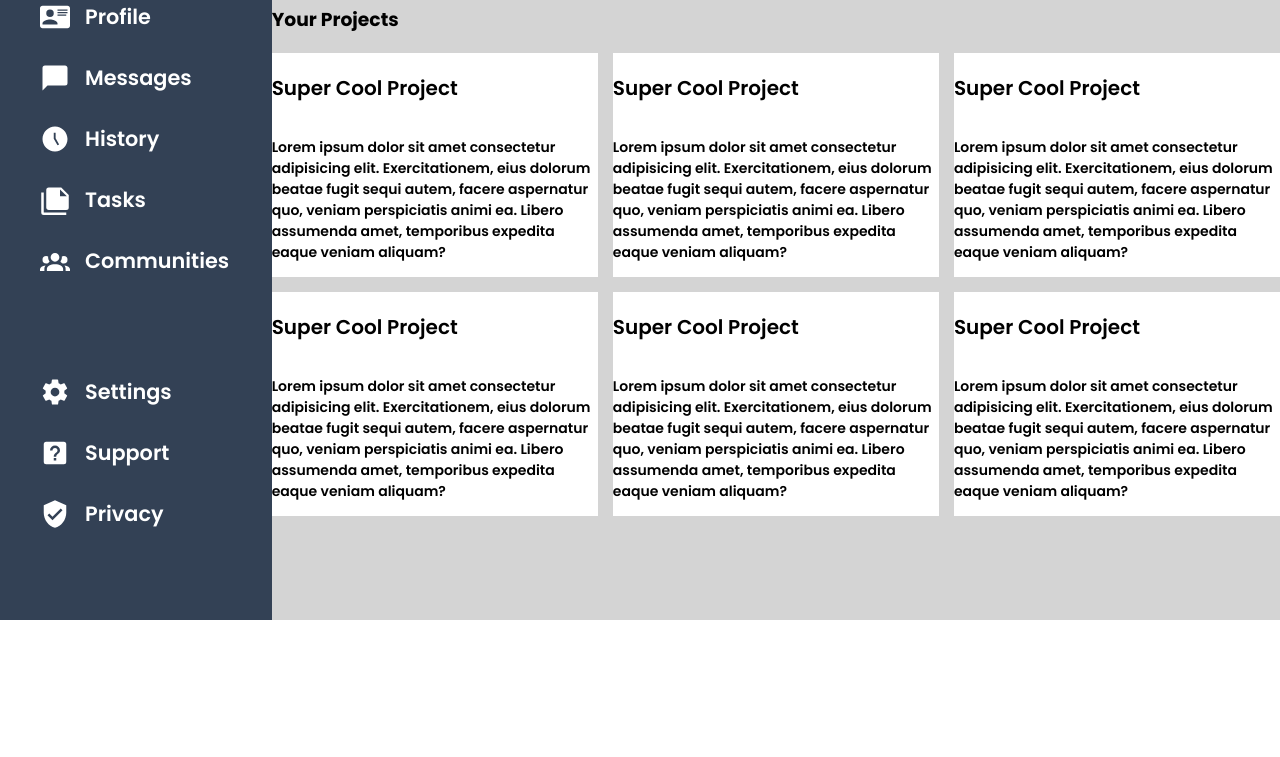
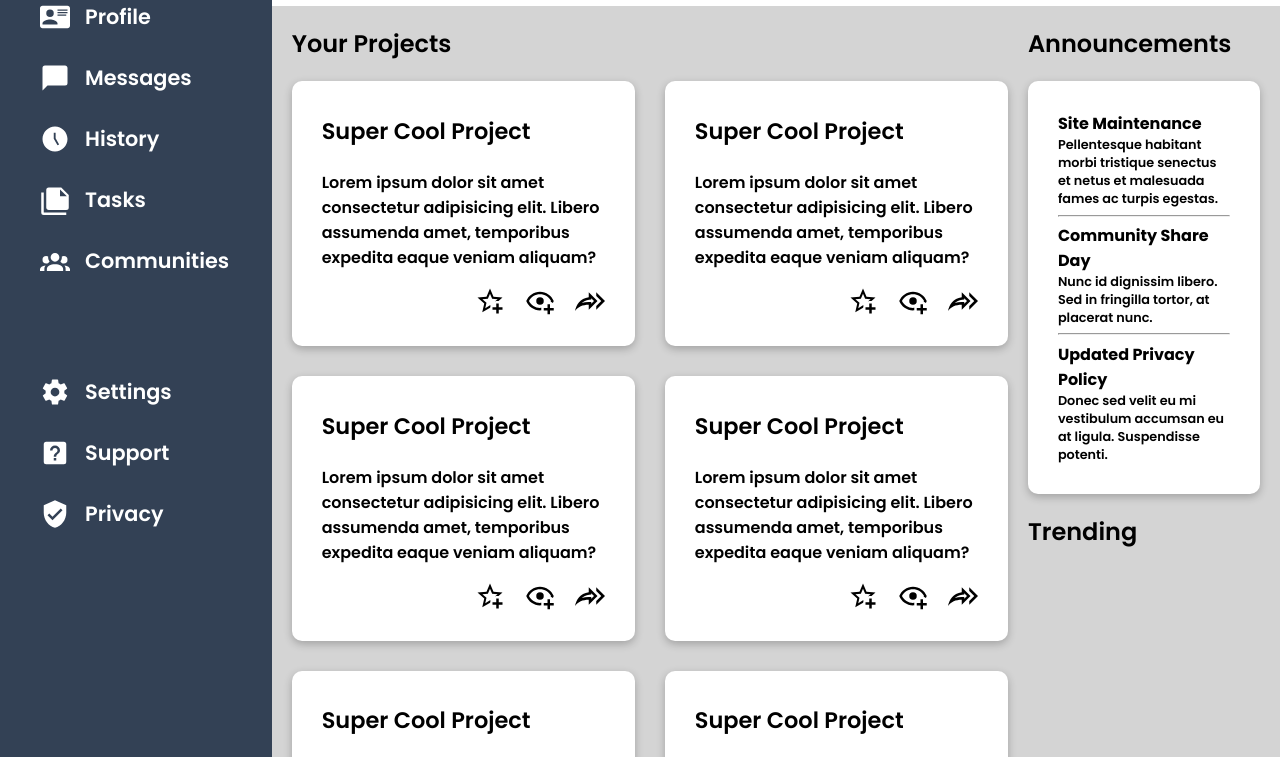
Before and after one commit to itskharina/admin-dashboard, a plain HTML site: page index.html in a window 1280 px wide. Shown: the part 180-937 px from the top of the page. Before the commit the page ends 800 px from the top, so only its background shows below. Drawn offline with Linux system fonts and the light colour scheme.

Commit message:
fininshed project card added announcement part

```diff
--- a/index.html
+++ b/index.html
@@ -91,32 +91,87 @@
         </aside>
         <main class="main">
             <section class="projects">
-                <h3>Your Projects</h3>
+                <h2>Your Projects</h2>
                 <div class="projects-cards">
                     <div class="card">
-                        <p class="title">Super Cool Project</p>
-                        <p>Lorem ipsum dolor sit amet consectetur adipisicing elit. Exercitationem, eius dolorum beatae fugit sequi autem, facere aspernatur quo, veniam perspiciatis animi ea. Libero assumenda amet, temporibus expedita eaque veniam aliquam?</p>
+                        <h3 class="title">Super Cool Project</h3>
+                        <p>Lorem ipsum dolor sit amet consectetur adipisicing elit. Libero assumenda amet, temporibus expedita eaque veniam aliquam?</p>
+                        <div class="icons">
+                            <img class="card-icon" src="star.svg" alt="star icon">
+                            <img class="card-icon" src="eye.svg" alt="seen icon">
+                            <img class="card-icon" src="share.svg" alt="share icon">
+                        </div>
                     </div>
                     <div class="card">
-                        <p class="title">Super Cool Project</p>
-                        <p>Lorem ipsum dolor sit amet consectetur adipisicing elit. Exercitationem, eius dolorum beatae fugit sequi autem, facere aspernatur quo, veniam perspiciatis animi ea. Libero assumenda amet, temporibus expedita eaque veniam aliquam?</p>
+                        <h3 class="title">Super Cool Project</h3>
+                        <p>Lorem ipsum dolor sit amet consectetur adipisicing elit. Libero assumenda amet, temporibus expedita eaque veniam aliquam?</p>
+                        <div class="icons">
+                            <img class="card-icon" src="star.svg" alt="star icon">
+                            <img class="card-icon" src="eye.svg" alt="seen icon">
+                            <img class="card-icon" src="share.svg" alt="share icon">
+                        </div>
                     </div>
                     <div class="card">
-                        <p class="title">Super Cool Project</p>
-                        <p>Lorem ipsum dolor sit amet consectetur adipisicing elit. Exercitationem, eius dolorum beatae fugit sequi autem, facere aspernatur quo, veniam perspiciatis animi ea. Libero assumenda amet, temporibus expedita eaque veniam aliquam?</p>
+                        <h3 class="title">Super Cool Project</h3>
+                        <p>Lorem ipsum dolor sit amet consectetur adipisicing elit. Libero assumenda amet, temporibus expedita eaque veniam aliquam?</p>
+                        <div class="icons">
+                            <img class="card-icon" src="star.svg" alt="star icon">
+                            <img class="card-icon" src="eye.svg" alt="seen icon">
+                            <img class="card-icon" src="share.svg" alt="share icon">
+                        </div>
                     </div>
                     <div class="card">
-                        <p class="title">Super Cool Project</p>
-                        <p>Lorem ipsum dolor sit amet consectetur adipisicing elit. Exercitationem, eius dolorum beatae fugit sequi autem, facere aspernatur quo, veniam perspiciatis animi ea. Libero assumenda amet, temporibus expedita eaque veniam aliquam?</p>
+                        <h3 class="title">Super Cool Project</h3>
+                        <p>Lorem ipsum dolor sit amet consectetur adipisicing elit. Libero assumenda amet, temporibus expedita eaque veniam aliquam?</p>
+                        <div class="icons">
+                            <img class="card-icon" src="star.svg" alt="star icon">
+                            <img class="card-icon" src="eye.svg" alt="seen icon">
+                            <img class="card-icon" src="share.svg" alt="share icon">
+                        </div>
                     </div>
                     <div class="card">
-                        <p class="title">Super Cool Project</p>
-                        <p>Lorem ipsum dolor sit amet consectetur adipisicing elit. Exercitationem, eius dolorum beatae fugit sequi autem, facere aspernatur quo, veniam perspiciatis animi ea. Libero assumenda amet, temporibus expedita eaque veniam aliquam?</p>
+                        <h3 class="title">Super Cool Project</h3>
+                        <p>Lorem ipsum dolor sit amet consectetur adipisicing elit. Libero assumenda amet, temporibus expedita eaque veniam aliquam?</p>
+                        <div class="icons">
+                            <img class="card-icon" src="star.svg" alt="star icon">
+                            <img class="card-icon" src="eye.svg" alt="seen icon">
+                            <img class="card-icon" src="share.svg" alt="share icon">
+                        </div>
                     </div>
                     <div class="card">
-                        <p class="title">Super Cool Project</p>
-                        <p>Lorem ipsum dolor sit amet consectetur adipisicing elit. Exercitationem, eius dolorum beatae fugit sequi autem, facere aspernatur quo, veniam perspiciatis animi ea. Libero assumenda amet, temporibus expedita eaque veniam aliquam?</p>
+                        <h3 class="title">Super Cool Project</h3>
+                        <p>Lorem ipsum dolor sit amet consectetur adipisicing elit. Libero assumenda amet, temporibus expedita eaque veniam aliquam?</p>
+                        <div class="icons">
+                            <img class="card-icon" src="star.svg" alt="star icon">
+                            <img class="card-icon" src="eye.svg" alt="seen icon">
+                            <img class="card-icon" src="share.svg" alt="share icon">
+                        </div>
                     </div>
+                </div>
+            </section>
+            <section class="announcements">
+                <h2>Announcements</h2>
+                <div class="announcements-card">
+                    <di class="announcements-title">Site Maintenance</di>
+                    <div class="summary">
+                        Pellentesque habitant morbi tristique senectus et netus et malesuada fames ac turpis egestas.
+                    <hr>
+                    <div class="announcements-title">Community Share Day</div>
+                    <div class="summary">
+                        Nunc id dignissim libero. Sed in fringilla tortor, at placerat nunc.
+                    </div>
+                    <hr>
+                    <div class="announcements-title">Updated Privacy Policy</div>
+                    <div class="summary">
+                        Donec sed velit eu mi vestibulum accumsan eu at ligula. Suspendisse potenti.
+                    </div>
+                    </div>
+                </div>
+            </section>
+            <section class="trending">
+                <h2>Trending</h2>
+                <div class="trending-card">
+
                 </div>
             </section>
         </main>
--- a/styles.css
+++ b/styles.css
@@ -16,7 +16,7 @@ body {
 
 .header {
     grid-column: 2 / 3;
-    box-shadow: rgba(0, 0, 0, 0.1) 0px 8px 8px -1px, rgba(0, 0, 0, 0.06) 0px 2px 4px -1px;
+    box-shadow: rgba(0, 0, 0, 0.24) 0px 3px 8px;
 }
 
 .top-header {
@@ -83,6 +83,7 @@ button {
     background-color: #1e293b;
     border-radius: 20px;
     width: 120px;
+    box-shadow: rgba(0, 0, 0, 0.24) 0px 3px 8px;
     font-weight: 600;
 }
 
@@ -113,7 +114,7 @@ img[src='magnify.svg'] {
     grid-column: 2;
 }
 
-img[src='bell.svg'], .aside-icon {
+img[src='bell.svg'], .card-icon, .aside-icon {
     width: 30px;
 }
 
@@ -121,6 +122,7 @@ img[src='bell.svg'], .aside-icon {
     display: grid;
     grid-template-columns: 1fr max-content;
     align-items: center;
+    margin-bottom: 20px;
 }
 
 /* aside */
@@ -187,30 +189,77 @@ ul {
     grid-column: 2 / 3;
     background-color: rgb(212, 212, 212);
     display: grid;
+    grid-template-columns: 3fr 1fr;
+    grid-template-rows: 1fr 1fr;
 
 }
 
-.card p {
-    font-size: 14px;
+h2 {
+    font-weight: 600;
 }
 
-.card .title {
-    font-size: 20px;
+.card p {
+    font-size: 1rem;
 }
 
-.card {
+.card, .announcements-card {
     display: flex;
     flex-direction: column;
     justify-content: center;
     background-color: white;
+    border-radius: 10px;
+    padding: 10px 30px;
+    font-size: 1.2rem;
+    box-shadow: rgba(0, 0, 0, 0.24) 0px 3px 8px;
+}
+
+section > .announcements-card {
+    padding: 30px;
+    margin-right: 20px;
 }
 
 .projects-cards {
     display: grid;
-    grid-template-columns: repeat(auto-fit, minmax(250px, 1fr));
-    gap: 15px;
+    grid-template-columns: repeat(auto-fit, minmax(300px, 1fr));
+    grid-auto-rows: auto;
+    gap: 30px;
 }
 
 .projects {
+    margin: 0 20px;
+    grid-column: 1;
+    grid-row: 1/3;
+}
 
+.icons {
+    display: flex;
+    justify-content: end;
+    gap: 20px;
+    padding-bottom: 20px;
 }
+
+.card > p {
+    margin-top: 0;
+}
+
+h3 {
+    font-weight: 600;
+}
+
+.summary {
+    font-size: 0.8rem;
+}
+.announcements-title {
+    font-size: 1rem;
+    font-weight: 700;
+}
+
+.announcements {
+    grid-column: 2/3;
+    grid-row: 1/2;
+}
+
+.trending {
+    grid-column: 2/3;
+    grid-row: 2/3;
+}
```
